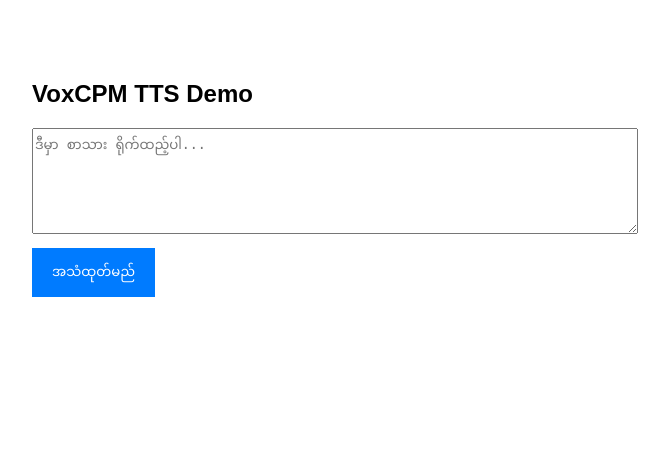
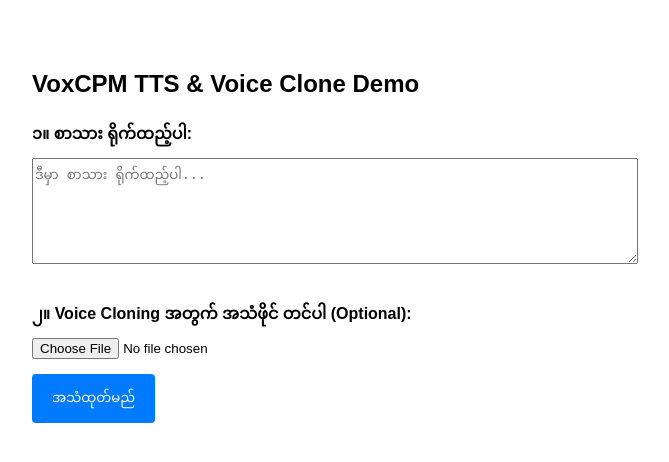
Before and after one commit to kc502/VoxCPM-myanmar-, a Python web app: template templates/index.html in a window 1280 px wide. Shown: the top 462 px of the page, without its empty margins (308-977 px from the left). Run offline with Jinja, Linux system fonts and the light colour scheme; the template is opened without the code that fills it, so the values that code supplies are empty.

Commit message:
Refactor index.html for TTS demo enhancements
Updated the title and improved form layout with additional styling. Enhanced the TTS generation functionality to include optional audio file input.

```diff
--- a/templates/index.html
+++ b/templates/index.html
@@ -3,26 +3,39 @@
 <head>
     <meta charset="UTF-8">
     <meta name="viewport" content="width=device-width, initial-scale=1.0">
-    <title>VoxCPM Myanmar Voice</title>
+    <title>VoxCPM TTS Demo & Voice Clone</title>
     <style>
-        body { font-family: sans-serif; max-width: 600px; margin: 40px auto; padding: 20px; }
-        textarea { width: 100%; height: 100px; margin-bottom: 10px; }
-        button { padding: 10px 20px; background: #007bff; color: white; border: none; cursor: pointer; }
+        body { font-family: sans-serif; max-width: 600px; margin: 30px auto; padding: 20px; }
+        textarea { width: 100%; height: 100px; margin-bottom: 15px; }
+        .form-group { margin-bottom: 15px; }
+        label { display: block; font-weight: bold; margin-bottom: 5px; }
+        button { padding: 10px 20px; background: #007bff; color: white; border: none; cursor: pointer; border-radius: 4px; }
         button:disabled { background: #ccc; }
         #audio-container { margin-top: 20px; }
     </style>
 </head>
 <body>
-    <h2>VoxCPM TTS Demo</h2>
-    <textarea id="text-input" placeholder="ဒီမှာ စာသား ရိုက်ထည့်ပါ..."></textarea><br>
+    <h2>VoxCPM TTS & Voice Clone Demo</h2>
+
+    <div class="form-group">
+        <label>၁။ စာသား ရိုက်ထည့်ပါ:</label>
+        <textarea id="text-input" placeholder="ဒီမှာ စာသား ရိုက်ထည့်ပါ..."></textarea>
+    </div>
+
+    <div class="form-group">
+        <label>၂။ Voice Cloning အတွက် အသံဖိုင် တင်ပါ (Optional):</label>
+        <input type="file" id="audio-input" accept="audio/*">
+    </div>
+
     <button id="generate-btn" onclick="generateTTS()">အသံထုတ်မည်</button>
 
-    <div id="status" style="margin-top: 10px;"></div>
+    <div id="status" style="margin-top: 15px; font-weight: bold;"></div>
     <div id="audio-container"></div>
 
     <script>
         async function generateTTS() {
             const text = document.getElementById("text-input").value;
+            const audioFile = document.getElementById("audio-input").files[0];
             const statusDiv = document.getElementById("status");
             const btn = document.getElementById("generate-btn");
             const audioContainer = document.getElementById("audio-container");
@@ -36,19 +49,25 @@
             btn.disabled = true;
             audioContainer.innerHTML = "";
 
+            // Form Data ပြင်ဆင်ခြင်း
+            const formData = new FormData();
+            formData.append("text", text);
+            if (audioFile) {
+                formData.append("reference_audio", audioFile);
+            }
+
             try {
                 const response = await fetch("/generate-audio", {
                     method: "POST",
-                    headers: { "Content-Type": "application/json" },
-                    body: JSON.stringify({ text: text })
+                    body: formData
                 });
 
                 const data = await response.json();
 
                 if (data.success) {
                     statusDiv.innerText = "ပြီးပါပြီ!";
-                    // Gradio Client မှ ပြန်လာသော Audio URL/Path ကို ဖွင့်ပြခြင်း
-                    const audioUrl = data.audio_result;
+                    // Browser တွင် အသံ တိုက်ရိုက်ဖွင့်နိုင်ရန် Cache မမိအောင် Timestamp ထည့်ထားသည်
+                    const audioUrl = data.audio_url + "?t=" + new Date().getTime();
                     audioContainer.innerHTML = `<audio controls autoplay src="${audioUrl}"></audio>`;
                 } else {
                     statusDiv.innerText = "အမှားအယွင်း ရှိပါသည်: " + data.error;
```
